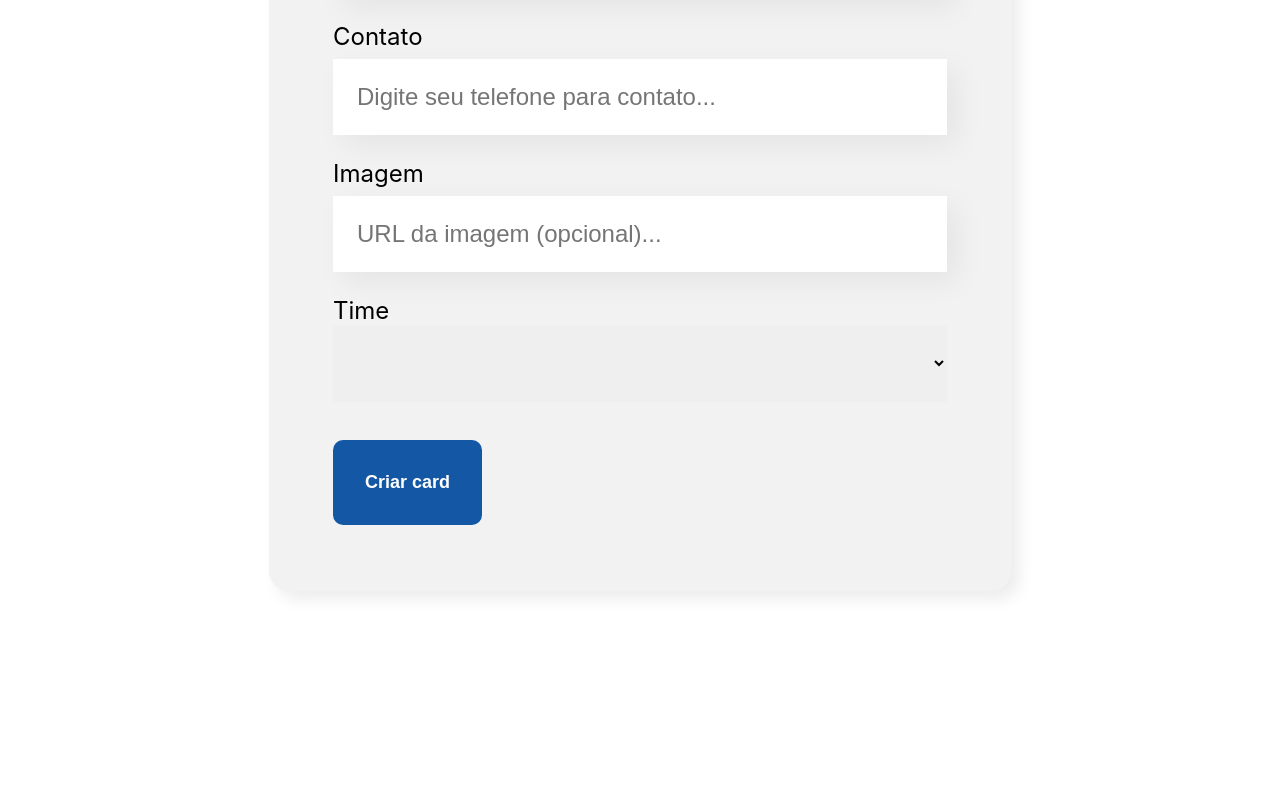
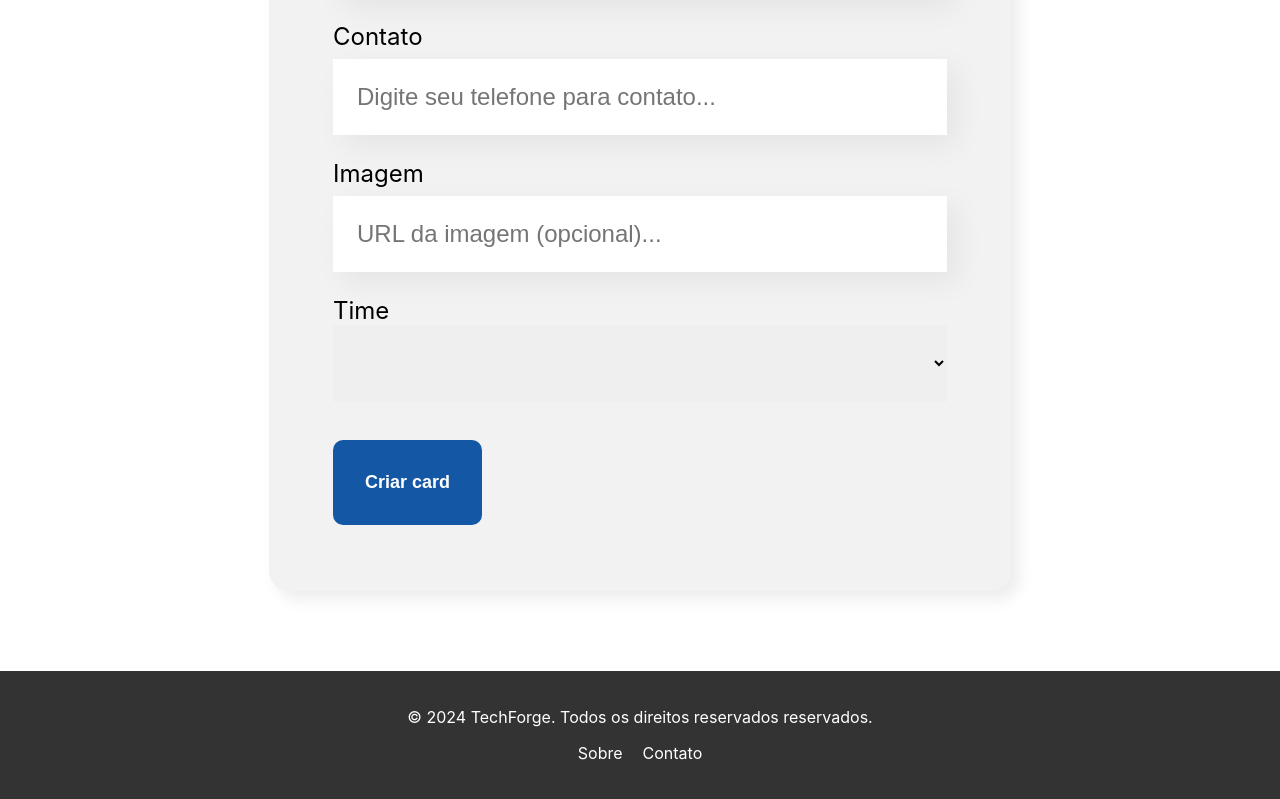
Before and after one commit to Alexandroni07/miniPortifolio, a React (Create React App) app: page / in a window 1280 px wide. Shown: the part 925-1724 px from the top of the page. Before the commit the page ends 1596 px from the top, so only its background shows below. Built offline with nearby package versions, Linux system fonts and the light colour scheme.

Commit message:
Add footer

```diff
--- a/src/App.js
+++ b/src/App.js
@@ -2,6 +2,7 @@ import { useState } from "react";
 import Banner from "./componentes/Banner/Banner";
 import Formulario from "./componentes/Formulario/Formulario";
 import Time from "./componentes/Time/Time";
+import Footer from "./componentes/Footer/Footer";
 
 //App principal
 function App() {
@@ -51,6 +52,7 @@ function App() {
           projetos={projetos.filter((projeto) => projeto.time === time.nome)}
         />
       ))}
+      <Footer />
     </div>
   );
 }
--- /dev/null
+++ b/src/componentes/Footer/Footer.css
@@ -0,0 +1,32 @@
+.footer {
+  background-color: #333;
+  color: #fff;
+  padding: 20px 0;
+  text-align: center;
+}
+
+.footer-content {
+  max-width: 1200px;
+  margin: 0 auto;
+  padding: 0 20px;
+}
+
+.footer-links {
+  list-style: none;
+  padding: 0;
+}
+
+.footer-links li {
+  display: inline;
+  margin: 0 10px;
+}
+
+.footer-links a {
+  color: #fff;
+  text-decoration: none;
+  transition: color 0.3s ease;
+}
+
+.footer-links a:hover {
+  color: #f1c40f;
+}
--- /dev/null
+++ b/src/componentes/Footer/Footer.js
@@ -0,0 +1,31 @@
+import "./Footer.css";
+
+const Footer = () => {
+  return (
+    <footer className="footer">
+      <div className="footer-content">
+        <p>
+          &copy; {new Date().getFullYear()} TechForge. Todos os direitos
+          reservados reservados.
+        </p>
+        <ul className="footer-links">
+          <li>
+            <a href="https://github.com/Alexandroni07" target="_blank">
+              Sobre
+            </a>
+          </li>
+          <li>
+            <a
+              href="https://www.linkedin.com/in/gabriel-alexandroni/"
+              target="_blank"
+            >
+              Contato
+            </a>
+          </li>
+        </ul>
+      </div>
+    </footer>
+  );
+};
+
+export default Footer;
```
